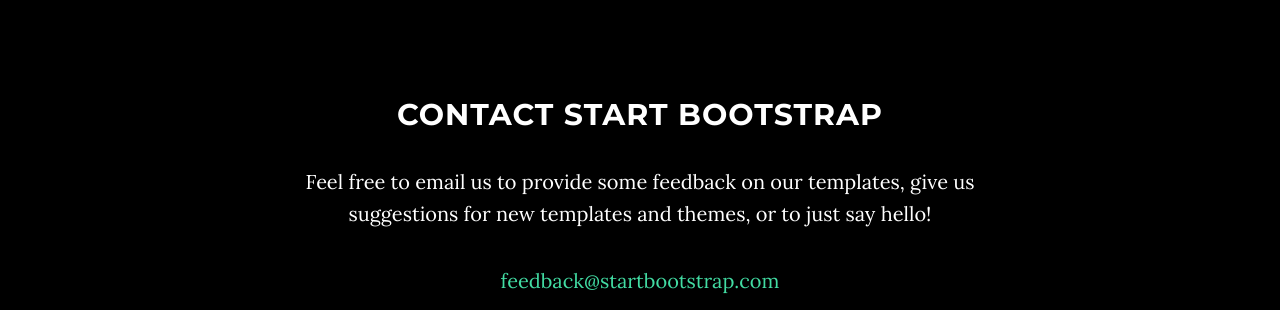
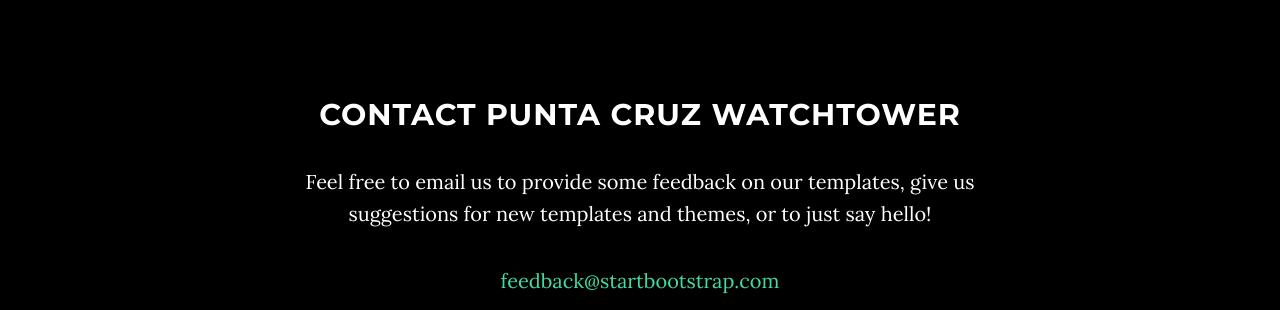
Before and after one commit to jayel5k/punta_cruz, a website: page index.html in a window 1280 px wide. Shown: the part 1546-1856 px from the top of the page. Drawn offline with nearby package versions, Linux system fonts and the light colour scheme; some packages are replaced by stand-ins of ours.

Commit message:
edit contact

```diff
--- a/index.html
+++ b/index.html
@@ -114,7 +114,7 @@
     <section id="contact" class="container content-section text-center">
         <div class="row">
             <div class="col-lg-8 col-lg-offset-2">
-                <h2>Contact Start Bootstrap</h2>
+                <h2>Contact Punta Cruz Watchtower</h2>
                 <p>Feel free to email us to provide some feedback on our templates, give us suggestions for new templates and themes, or to just say hello!</p>
                 <p><a href="mailto:feedback@startbootstrap.com">feedback@startbootstrap.com</a>
                 </p>
```
